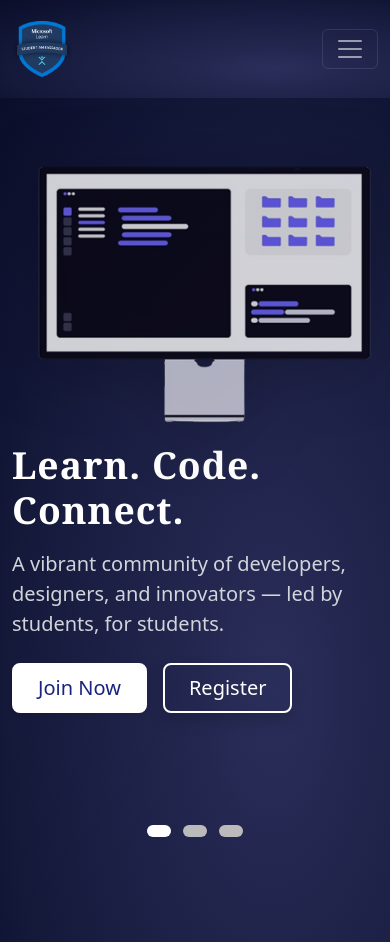
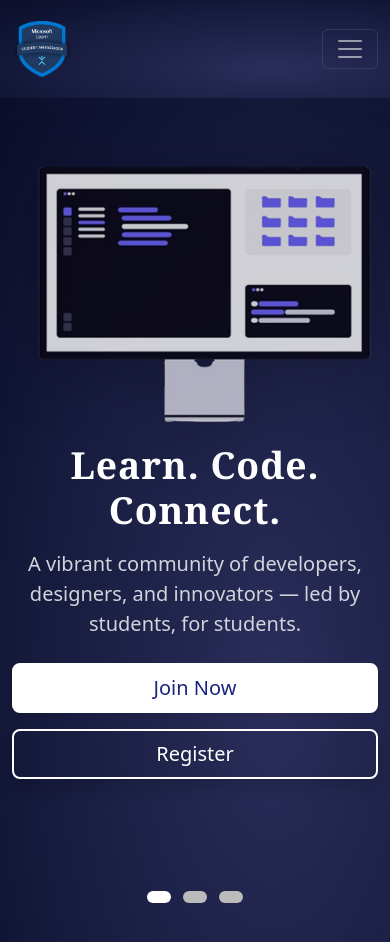
Before and after one commit to msft-tech-community/mtc-website, a React (Vite) app: page / in a window 390 px wide. Built offline with nearby package versions, Linux system fonts and the light colour scheme.

Commit message:
fixed center test and images

```diff
--- a/src/components/HeroSection.css
+++ b/src/components/HeroSection.css
@@ -11,6 +11,22 @@
 
 .hero-section {
     min-height: 70vh;
+}
+
+/* Mobile specific improvements for centering */
+@media (max-width: 991.98px) {
+    .hero-section {
+        text-align: center;
+    }
+
+    .hero-text {
+        text-align: center !important;
+    }
+
+    .hero-title,
+    .hero-subtitle {
+        text-align: center;
+    }
 }
 
 .hero-title {
--- a/src/components/HeroSection.jsx
+++ b/src/components/HeroSection.jsx
@@ -11,13 +11,13 @@ const slides = [
     {
         title: "What awaits you at MTC ?",
         subtitle:
-            "From coding bootcamps to design jams, tech talks to real-world projects — there’s something for every curious mind at MTC.",
+            "From coding bootcamps to design jams, tech talks to real-world projects — there's something for every curious mind at MTC.",
         img: "/images/image 16.png",
     },
     {
         title: "Your journey starts here..",
         subtitle:
-            "At MTC, you’ll not only learn — you’ll grow into a confident, skilled, and connected tech leader of tomorrow.",
+            "At MTC, you'll not only learn — you'll grow into a confident, skilled, and connected tech leader of tomorrow.",
         img: "/images/image 17.png",
     },
 ];
@@ -34,15 +34,18 @@ export default function HeroSection() {
 
     return (
         <div className="hero-bg">
-            <section className="container hero-section d-flex align-items-center justify-content-between flex-wrap-reverse py-5">
-                <div className="hero-text col-lg-6 col-12 mb-5 mb-lg-0">
+            {/* Added responsive justify-content classes */}
+            <section className="container hero-section d-flex align-items-center justify-content-center justify-content-lg-between flex-wrap-reverse py-5">
+                {/* Added responsive text alignment classes */}
+                <div className="hero-text col-lg-6 col-12 mb-5 mb-lg-0 text-center text-lg-start">
                     <h1 className="display-3 fw-bold mb-3 hero-title">
                         {slides[current].title}
                     </h1>
                     <p className="lead mb-4 hero-subtitle">
                         {slides[current].subtitle}
                     </p>
-                    <div className="d-flex gap-3">
+                    {/* Added responsive button alignment */}
+                    <div className="d-flex gap-3 flex-column flex-sm-row justify-content-center justify-content-lg-start">
                         <a
                             href="#"
                             className="btn btn-lg btn-mtc-primary shadow-sm px-4"
@@ -66,7 +69,7 @@ export default function HeroSection() {
                     />
                 </div>
             </section>
-            {/* Dots navigation */}
+            {/* Added responsive dot navigation */}
             <div className="d-flex justify-content-center mt-3">
                 {slides.map((_, idx) => (
                     <button
```
